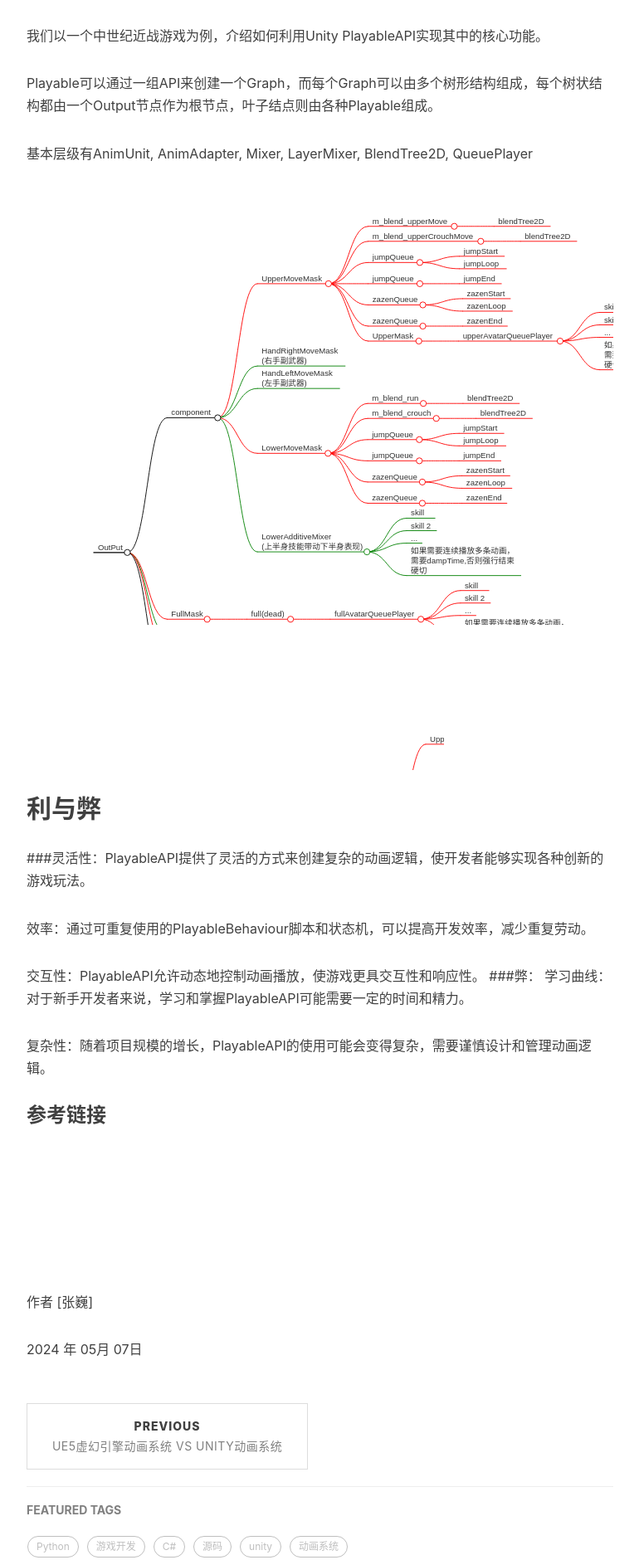
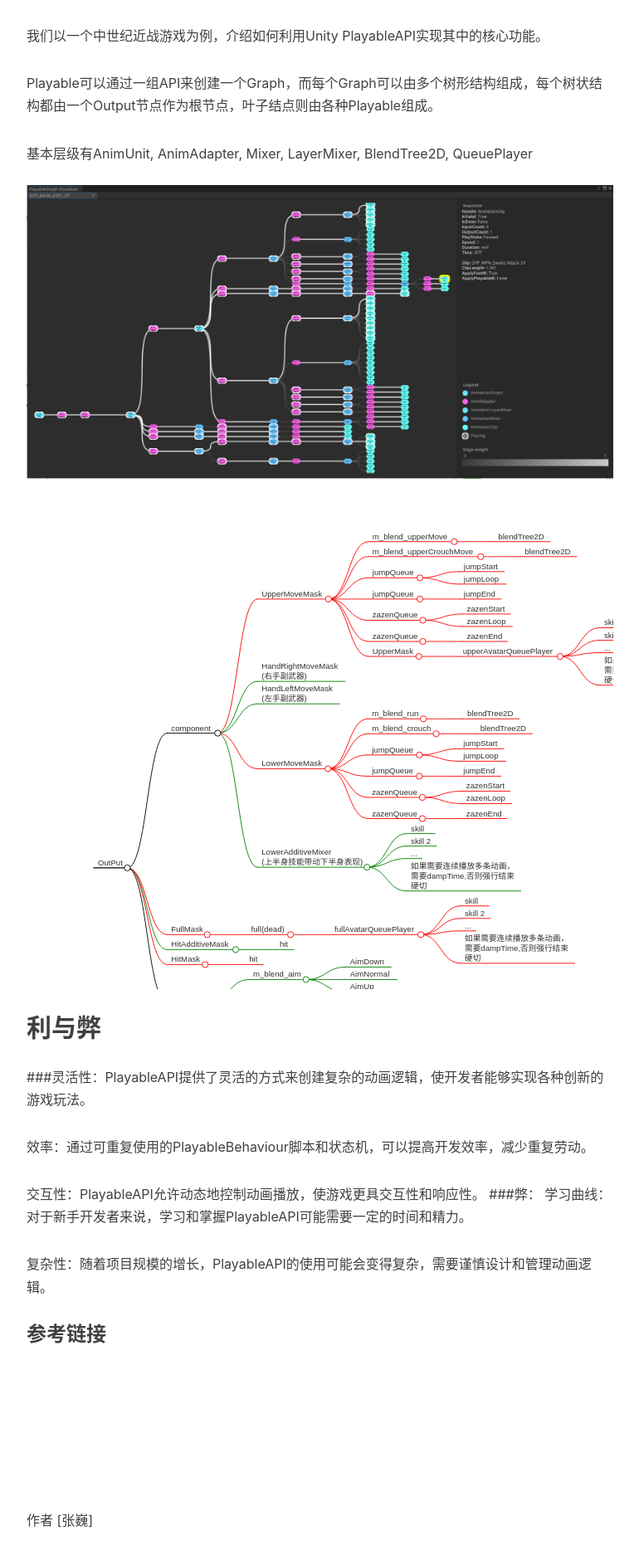
Before and after one commit to johnwayne1995/johnwayne1995.github.io, a Jekyll site: the page built from _posts/2024-05-07-Unity PlayableAPI：中世纪近战游戏实战开发笔记.md, in a window 1280 px wide. Shown: the part 939-2819 px from the top of the page at 83% size, without its empty margins (233-1003 px from the left). Built offline with Jekyll 4.4.1, drawn with Linux system fonts in a browser that asks for light colours; nearby versions of some CDN libraries; comment, search, counter and statistics services are not loaded; grey boxes are pictures that could not be loaded.

Commit message:
Update 2024-05-07-Unity PlayableAPI：中世纪近战游戏实战开发笔记.md

```diff
--- a/_posts/2024-05-07-Unity PlayableAPI：中世纪近战游戏实战开发笔记.md
+++ b/_posts/2024-05-07-Unity PlayableAPI：中世纪近战游戏实战开发笔记.md
@@ -24,8 +24,8 @@
 Playable可以通过一组API来创建一个Graph，而每个Graph可以由多个树形结构组成，每个树状结构都由一个Output节点作为根节点，叶子结点则由各种Playable组成。
 
 基本层级有AnimUnit, AnimAdapter, Mixer, LayerMixer, BlendTree2D, QueuePlayer
-<img src="https://raw.githubusercontent.com/johnwayne1995/johnwayne1995.github.io/master/resources/2024-05-07-Unity PlayableAPI：中世纪近战游戏实战开发笔记/mindmap.svg" width="800" height="600">
-![](https://raw.githubusercontent.com/johnwayne1995/johnwayne1995.github.io/master/resources/2024-05-07-Unity PlayableAPI：中世纪近战游戏实战开发笔记/mindmap.svg?sanitize=true)
+<img src="https://raw.githubusercontent.com/johnwayne1995/johnwayne1995.github.io/master/resources/2024-05-07-Unity PlayableAPI：中世纪近战游戏实战开发笔记/概览图.png">
+<img src="https://raw.githubusercontent.com/johnwayne1995/johnwayne1995.github.io/master/resources/2024-05-07-Unity PlayableAPI：中世纪近战游戏实战开发笔记/mindmap.svg" width="1200" height="1000">
 ## 利与弊
 ###灵活性：PlayableAPI提供了灵活的方式来创建复杂的动画逻辑，使开发者能够实现各种创新的游戏玩法。
 
```
